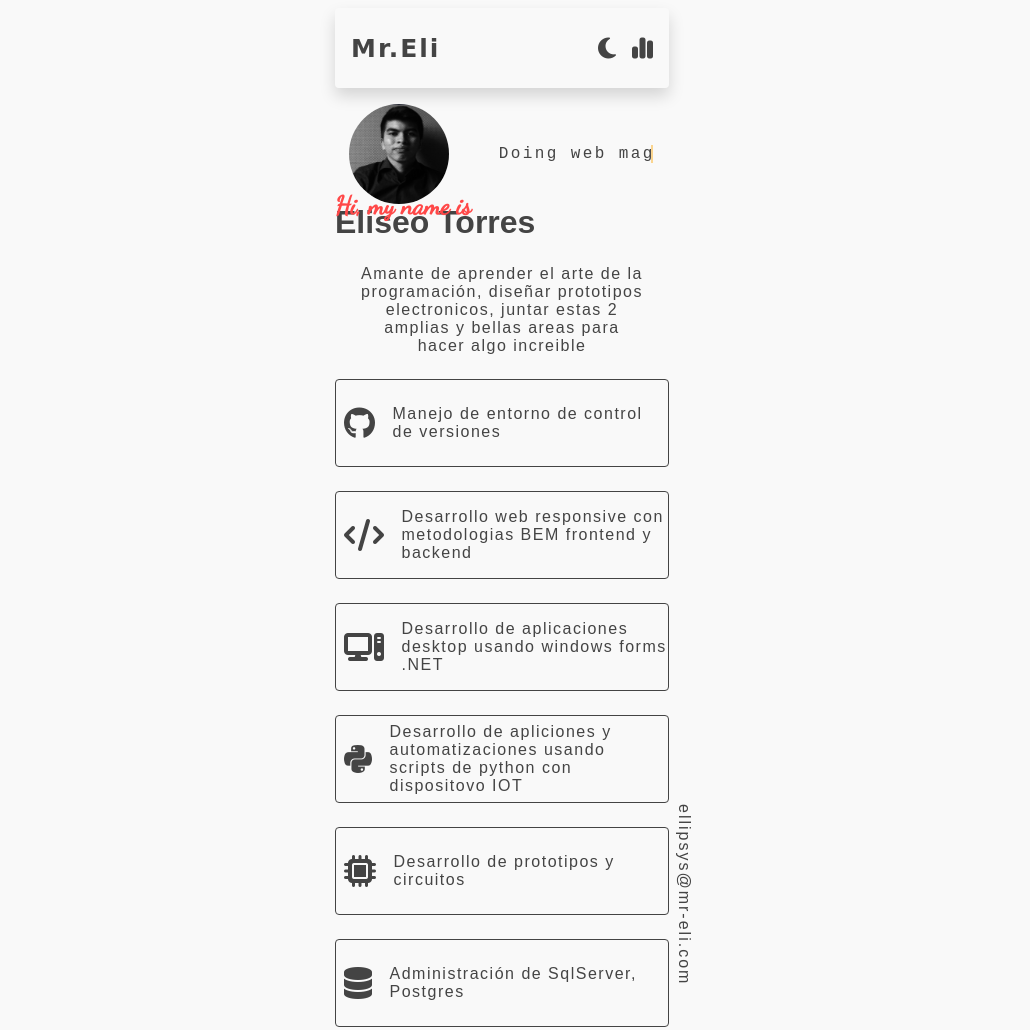
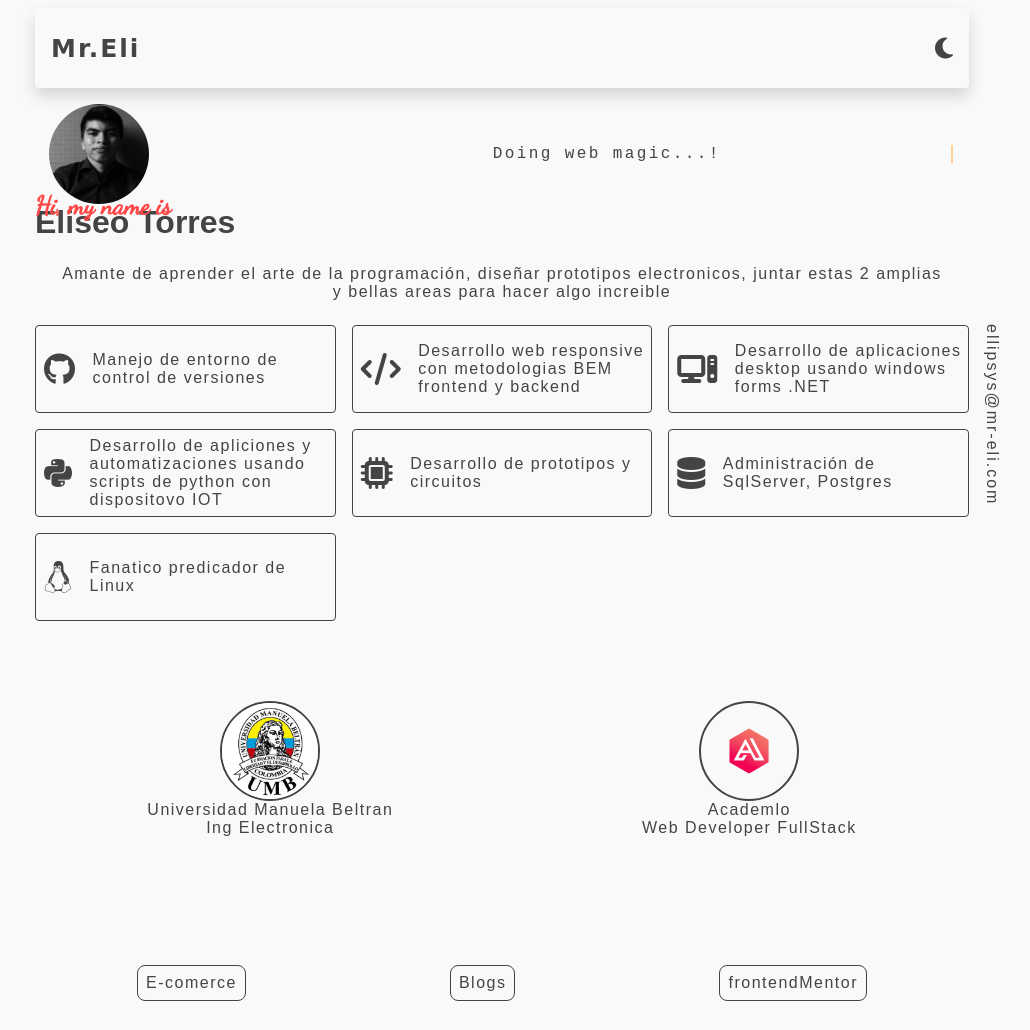
Before and after one commit to ellipsys/portafolio_main, a plain HTML site: page index.html in a window 1280 px wide. Shown: the top 1030 px of the page, without its empty margins (138-1168 px from the left). Drawn offline with Linux system fonts and the light colour scheme; a web font is replaced by a local one.

Commit message:
update responsive

```diff
--- a/index.html
+++ b/index.html
@@ -92,7 +92,7 @@
 
     </div>
     <div class="projects">
-        <a href="#">E-comerce</a>
+        <a href="https://academlo-project-e-comerce.netlify.app/">E-comerce</a>
         <a href="#">Blogs</a>
         <a href="#">frontendMentor</a>
     </div>
--- a/styles.css
+++ b/styles.css
@@ -312,3 +312,34 @@ button:hover{
         border-color: orange;
     }
 }
+@media (min-width: 800px) {
+    .icon_menu {
+        display: none !important;
+    }
+    .container {
+        max-width: 950px;
+        margin: 0 auto;
+    }
+    .email {
+        /*transform: translateX(340px) translateY(700px);*/
+        position: absolute;
+        margin-left: 38rem;
+        margin-top: -30rem;
+    }
+    #skills {
+        display: grid;
+        gap: 1rem;
+        grid-template-columns: repeat(auto-fit, minmax(300px, 1fr));
+
+    }
+    #skills > div {
+        padding-top: 2rem;
+        padding-bottom: 2rem;
+    }
+    #education {
+        display: flex;
+        flex-direction: row;
+        align-items: center;
+        justify-content: space-around;
+    }
+}
```
